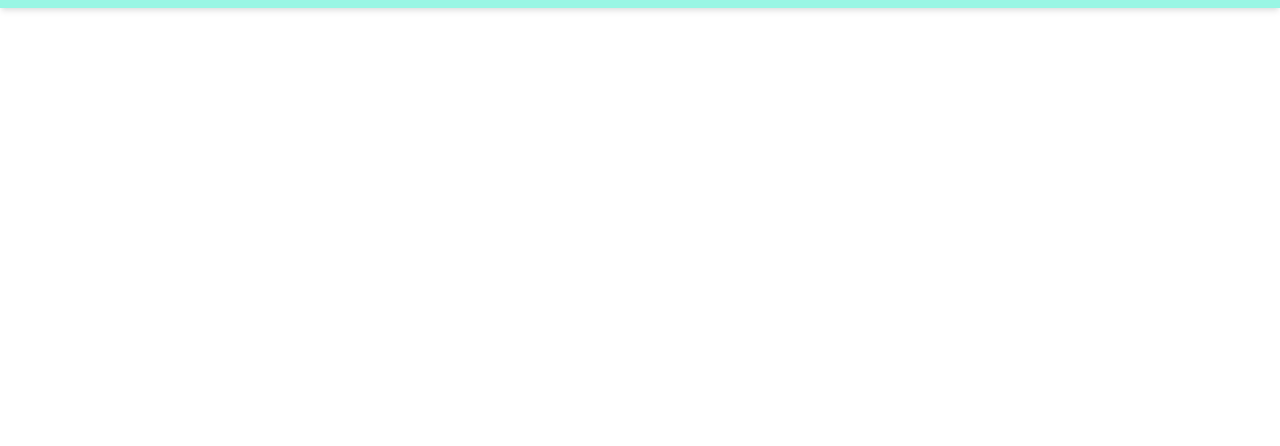
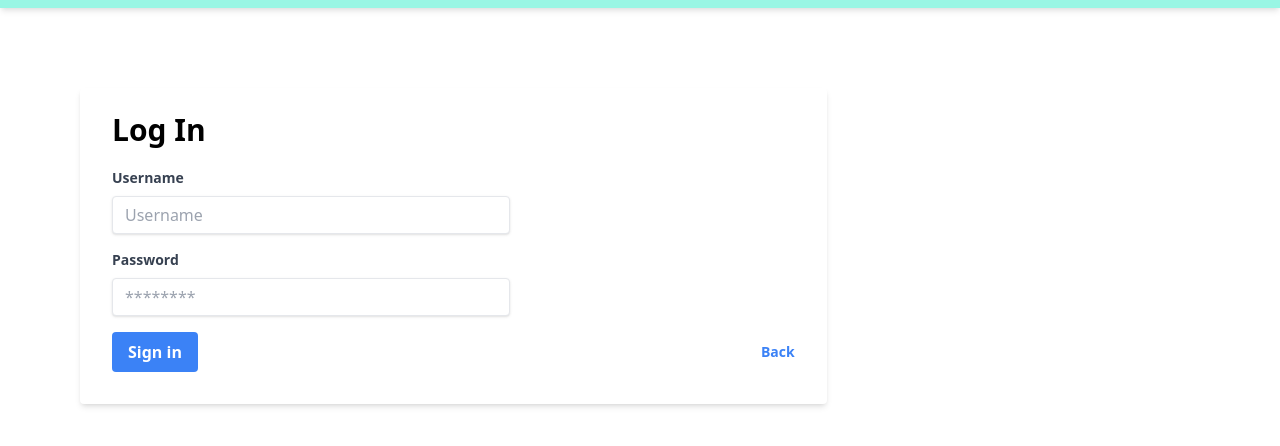
Before and after one commit to Prabhjot1412/sound_streamer, a React (Create React App) app: page /login in a window 1280 px wide. Shown: the top 446 px of the page. Built offline with nearby package versions, Linux system fonts and the light colour scheme.

Commit message:
adding stuff for form

```diff
--- a/package.json
+++ b/package.json
@@ -6,8 +6,10 @@
     "@testing-library/jest-dom": "^5.17.0",
     "@testing-library/react": "^13.4.0",
     "@testing-library/user-event": "^13.5.0",
+    "js-cookie": "^3.0.5",
     "react": "^18.2.0",
     "react-dom": "^18.2.0",
+    "react-router-dom": "^6.21.0",
     "react-scripts": "5.0.1",
     "web-vitals": "^2.1.4"
   },
--- a/src/App.js
+++ b/src/App.js
@@ -1,10 +1,13 @@
 import React from "react";
 import Navbar from "./components/Navbar";
+import Router from "./Router";
+import Cookies from "js-cookie"
 
 function App() {
   return (
     <React.Fragment>
       <Navbar />
+      <Router />
     </React.Fragment>
   );
 }
--- a/src/Router.js
+++ b/src/Router.js
@@ -1,13 +1,24 @@
 import React from "react";
 import { BrowserRouter as MyRouter, Routes, Route } from "react-router-dom";
+import Form from "./components/Form";
 
 const Router = (props) => {
   return(
     <MyRouter>
       <Routes>
-          <Route path="/login">
-            <> Test </>
-          </Route>
+          <Route path="/login"
+            element={
+              <Form
+                title='Log In'
+                buttonName='Sign in'
+                api_url='login_api'
+                redirect='/'
+                fields={[
+                  { name: 'Username', type: 'text', placeholder: 'Username' },
+                  { name: 'Password', type: 'Password', placeholder: '********' },
+                ]}
+              />
+            } />
         </Routes>
     </MyRouter>
   )
--- /dev/null
+++ b/src/components/Form.js
@@ -0,0 +1,86 @@
+import React, { useState } from "react";
+import Consts from "../consts.json"
+import Cookies from "js-cookie"
+import { useNavigate } from "react-router-dom";
+
+const Form = (props) => {
+  const handle_submit = async () => {
+    let url = `${Consts.backend_base}/${props.api_url}`
+
+    let response = await fetch(url, {
+      method: "POST",
+      headers: {
+        "Content-type": "application/json",
+      },
+      body: JSON.stringify(reqParams)
+    })
+
+    let response_json = await response.json()
+    setErrors(response_json.error_messages)
+
+    if (errors.length === 0) {
+      switch(props.title) {
+        case "Log In":
+          const expirationTime = new Date(new Date().getTime() + 60000)
+          Cookies.set("session_data", response_json, {expires: expirationTime})
+          break;
+        default:
+          break;
+      }
+
+      navigate(props.redirect)
+    }
+  }
+
+  const [reqParams, setReqParams] = useState({username: '', password: ''})
+  const [errors, setErrors] = useState([])
+  const navigate = useNavigate()
+
+
+  return(
+    <form className="bg-white shadow-md rounded px-8 pt-6 pb-8 mb-4 w-7/12 ml-20 mt-20">
+      <div>
+        <h3 className="text-3xl font-bold mb-5"> {props.title} </h3>
+      </div>
+
+      {
+        props.fields.map((field) => {
+          return(
+            <div className="mb-4" key={field.name}>
+              <label className="block text-gray-700 text-sm font-bold mb-2">
+                {field.name}
+              </label>
+
+              <input className="shadow appearance-none border rounded w-7/12 py-2 px-3 text-gray-700 leading-tight focus:outline-none focus:shadow-outline"
+                id={field.name.toLowerCase()}
+                type={field.type}
+                placeholder={field.placeholder}
+                onChange={(e) => { setReqParams({...reqParams, [field.name.toLowerCase()]: e.target.value})}}
+              />
+            </div>
+          )
+        })
+      }
+
+      <ol className="mb-2 text-red-600 list-decimal list-inside m-2">
+        {
+          errors.length !== 0 && errors.map((error) => {
+            return(<li key={error}> {error} </li>)
+          })
+        }
+      </ol>
+
+      <div className="flex items-center justify-between">
+        <button className="bg-blue-500 hover:bg-blue-700 text-white font-bold py-2 px-4 rounded focus:outline-none focus:shadow-outline" type="button" onClick={ handle_submit }>
+          {props.buttonName}
+        </button>
+
+        <a className="inline-block align-baseline font-bold text-sm text-blue-500 hover:text-blue-800" href="#">
+          Back
+        </a>
+      </div>
+    </form>
+  )
+}
+
+export default Form
--- a/src/components/Navbar.js
+++ b/src/components/Navbar.js
@@ -4,7 +4,7 @@ import Cap from "../icons/Cap";
 const Navbar = (props) => {
   return(
     <nav className="h-15 flex items-center bg-teal-200 shadow-md">
-      <a href="#" className="m-1"> <Cap /> </a>
+      <a href="/" className="m-1"> <Cap w='6' h='6'/> </a>
     </nav>
   )
 }
--- /dev/null
+++ b/src/consts.json
@@ -0,0 +1,3 @@
+{
+  "backend_base": "http://127.0.0.1:3001"
+}
```
Also changed, not shown: 2 other files (tests, documents, lock files or other folders).
